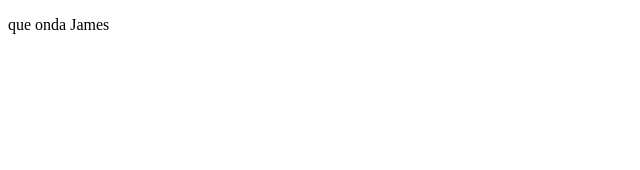
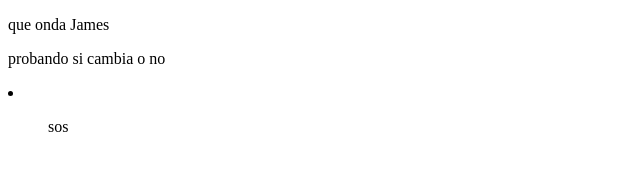
Before and after one commit to pedro123-code/prueba_james, a plain HTML site: page index.html in a window 1280 px wide. Shown: the whole page, without its empty margins (0-640 px from the left). Drawn offline with Linux system fonts and the light colour scheme.

Commit message:
probando cambios

```diff
--- a/index.html
+++ b/index.html
@@ -7,5 +7,9 @@
 </head>
 <body>
     <p>que onda <span>James</span></p>
+    <p>probando si cambia o no</p>
+    <li>
+        <ul>sos</ul>
+    </li>
 </body>
 </html>
```
